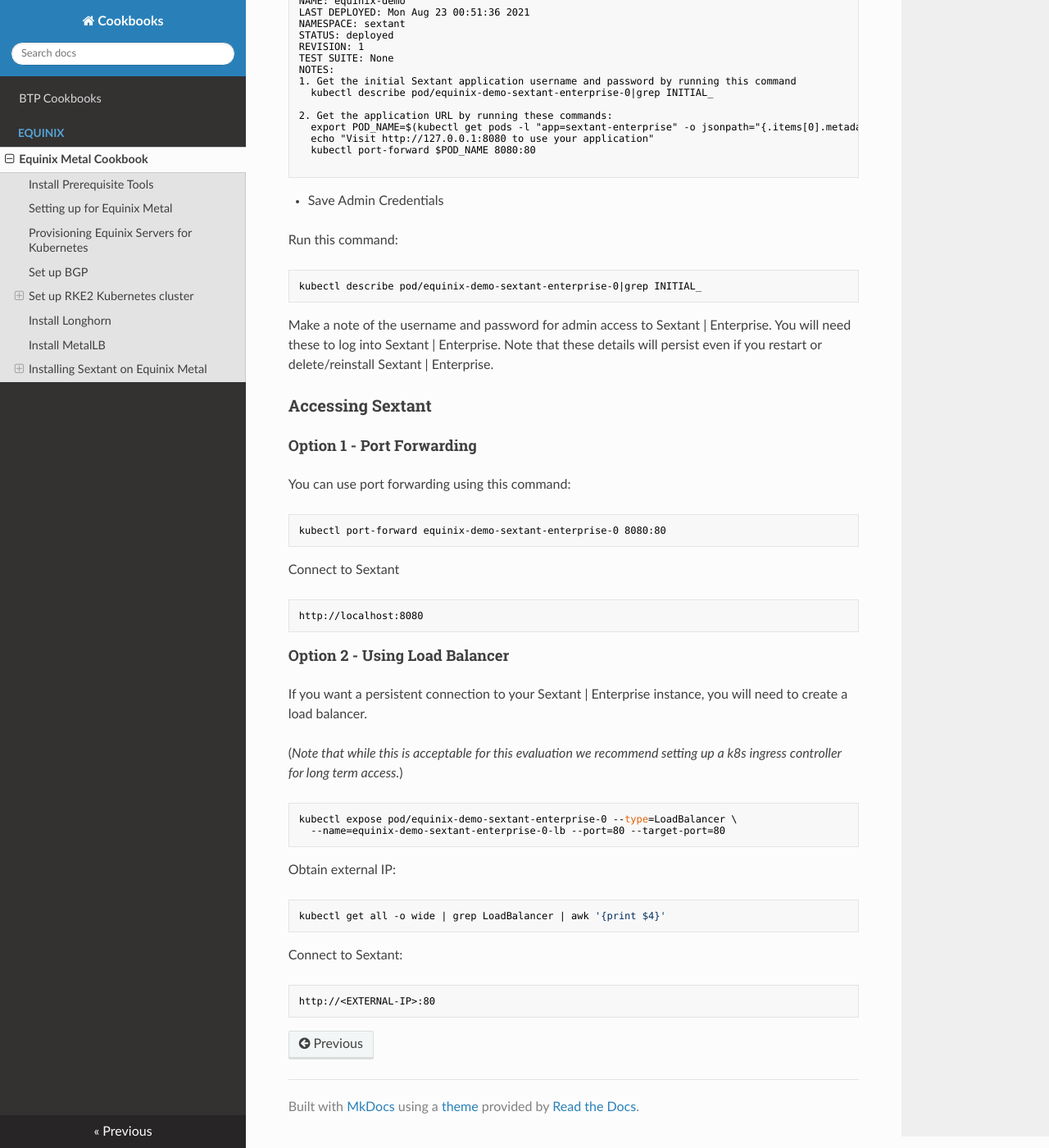
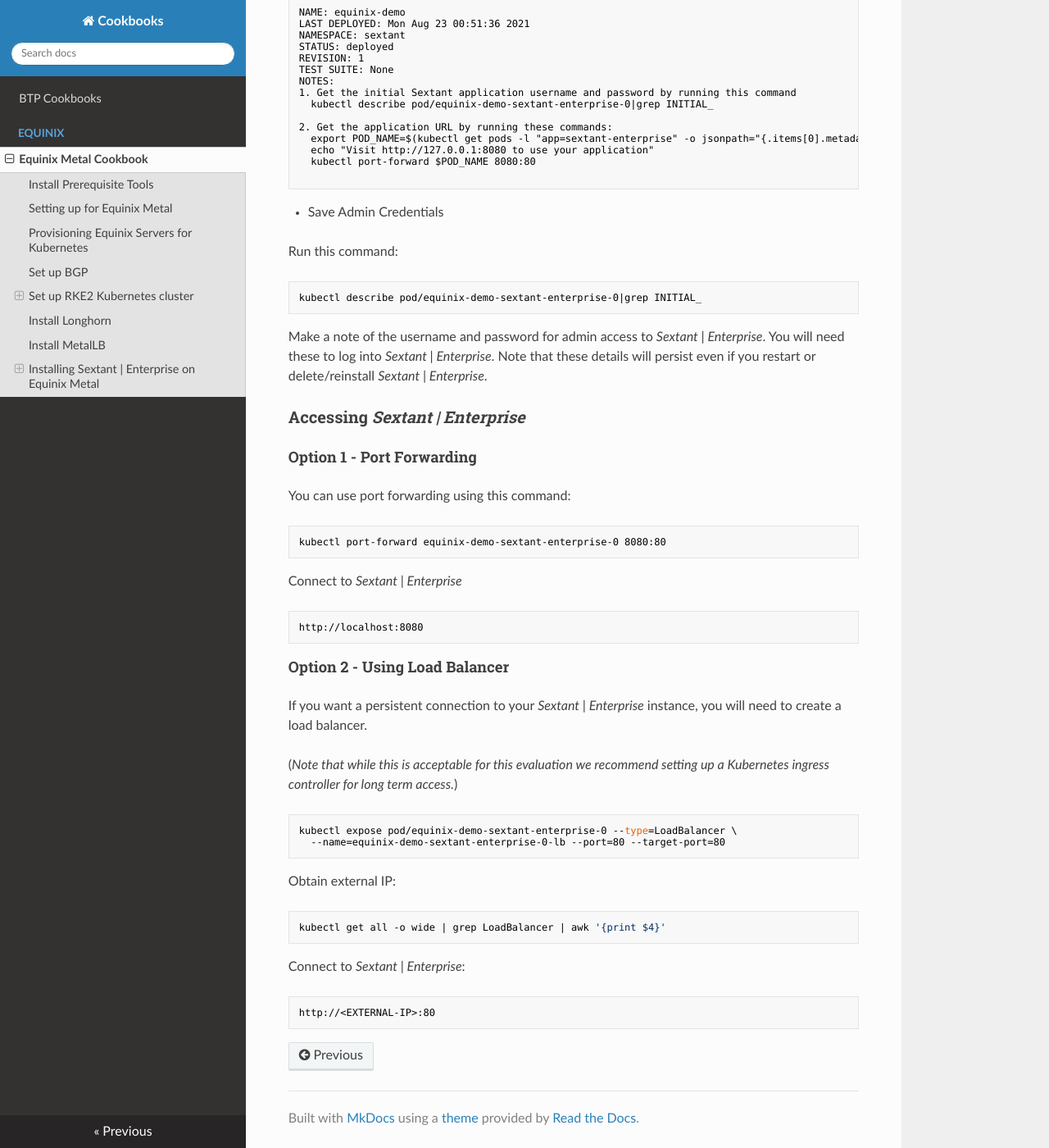
Before and after one commit to blockchaintp/cookbooks, an MkDocs documentation site: the page built from docs/equinix/index.md, in a window 1280 px wide and 1400 px high, scrolled down 5245 px. Shown: the whole window at 82% size. Built offline with MkDocs 1.6.1, drawn with Linux system fonts in a browser that asks for light colours; nearby versions of some CDN libraries; some of the changed text lies outside the part shown.

Commit message:
docs(equinix): fix product and kubernetes refs
Signed-off-by: Duncan Johnston-Watt <duncan@blockchaintp.com>

````diff
--- a/docs/equinix/index.md
+++ b/docs/equinix/index.md
@@ -1,7 +1,7 @@
 # Equinix Metal Cookbook
 
 Recipe for setting up a Kubernetes cluster on Equinix Metal and installing
-Sextant to deploy and manage blockchain networks.
+_Sextant | Enterprise_ to deploy and manage blockchain networks.
 
 ## Install Prerequisite Tools
 
@@ -29,8 +29,9 @@ You will need the up to date versions of the following tools installed -
 * Select the number of servers and server names. We recommend using at least
   three servers as controllers for HA when creating Kubernetes cluster, and any
   number after can be used as agent nodes.
-  (_In our project we used three servers for the Admin cluster for Sextant
-  and between 5-6 for the three blockchain network clusters_).
+  (**Note**: in our project we used three servers for the Admin cluster for
+  *Sextant | Enterprise* and between 5-6 for the three blockchain network
+  clusters).
 * Optionally `Add user data` (_handy feature to customize server provisioning_).
 * Optionally `Configure IPs` (_we kept defaults_).
 * Optionally `Customize SSH keys` (_we are using keys already configured for the
@@ -86,10 +87,11 @@ balancing, only to find that there is a conflict with MetalLB we plan to use for
 our deployments ingress. For our project, we opted to use individual system IPs
 for cluster access. If the first system fails, swap that IP of the failed RKE2
 Server with another RKE2 Server node in `/etc/rancher/rke2/config.yaml` on all
-nodes, as well your local workstation kubeconfig and Sextant. For a Kubernetes
-enterprise cluster, we strongly recommend setting up a load balancer for the
-cluster access. One solution is to use [Equinix guide to set up HAProxy load
-balancer outside the clusters](https://metal.equinix.com/developers/guides/load-balancing-ha/)
+nodes, as well your local workstation kubeconfig and *Sextant | Enterprise*.
+For a Kubernetes enterprise cluster, we strongly recommend setting up a load
+balancer for the cluster access. One solution is to use Equinix guide to set up
+[HAProxy load balancer](https://metal.equinix.com/developers/guides/load-balancing-ha/)
+outside the clusters.
 
 ### Set up the remaining RKE2 Server or Agent nodes
 
@@ -204,7 +206,7 @@ helm -n metallb-system install metallb metallb/metallb \
   -f <config file from step 2.yaml>
 ```
 
-## Installing Sextant on Equinix Metal
+## Installing *Sextant | Enterprise* on Equinix Metal
 
 ### Sign up for Evaluation
 
@@ -222,16 +224,16 @@ credentials
 helm repo add sextant https://btp-charts-stable.s3.amazonaws.com/charts/
 ```
 
-* Create namespace `sextant` for Sextant:
+* Create namespace `sextant` for *Sextant | Enterprise*:
 
 ```bash
 kubectl create namespace sextant
 kubectl config set-context --current --namespace=sextant
 ```
 
-* Assuming you've signed up for an [evaluation](#sign-up-for-evaluation) above, use the
-  credentials provided by BTP to create a Kubernetes secret so you can access
-  the BTP repo:
+* Assuming that you've signed up for an [evaluation](#sign-up-for-evaluation)
+  above, use the credentials provided by BTP to create a Kubernetes secret so
+  that you can access the BTP repo:
 
 ```bash
 CLIENT_UNAME=<'client name'>
@@ -239,11 +241,13 @@ CLIENT_EMAIL=<'client email'>
 CLIENT_PWORD=<'client password'>
 
 kubectl create secret docker-registry btp-lic \
-  --docker-server=https://dev.catenasys.com:8084/ --docker-username=$CLIENT_UNAME \
+  --docker-server=https://dev.catenasys.com:8084/ \
+  --docker-username=$CLIENT_UNAME \
   --docker-password=$CLIENT_PWORD --docker-email=$CLIENT_EMAIL
 ```
 
-* Create Sextant helm chart values file `values-equinix-demo.yaml`:
+* Create *Sextant | Enterprise* helm chart values
+  file `values-equinix-demo.yaml`:
 
 ```yaml
 sextant:
@@ -278,9 +282,9 @@ networkPolicy:
   enabled: true
 ```
 
-### Install Sextant Enterprise
+### Install *Sextant | Enterprise*
 
-* Install Sextant using `helm`:
+* Install *Sextant | Enterprise* using `helm`:
 
 ```bash
 helm install -f values-equinix-demo.yaml equinix-demo sextant/sextant-enterprise
@@ -315,11 +319,11 @@ kubectl describe pod/equinix-demo-sextant-enterprise-0|grep INITIAL_
 ```
 
 Make a note of the username and password for admin access to
-Sextant | Enterprise. You will need these to log into Sextant | Enterprise.
+*Sextant | Enterprise*. You will need these to log into *Sextant | Enterprise*.
 Note that these details will persist even if you restart or delete/reinstall
-Sextant | Enterprise.
+*Sextant | Enterprise*.
 
-### Accessing Sextant
+### Accessing *Sextant | Enterprise*
 
 #### Option 1 - Port Forwarding
 
@@ -329,7 +333,7 @@ You can use port forwarding using this command:
 kubectl port-forward equinix-demo-sextant-enterprise-0 8080:80
 ```
 
-Connect to Sextant
+Connect to *Sextant | Enterprise*
 
 ```bash
 http://localhost:8080
@@ -337,11 +341,11 @@ http://localhost:8080
 
 #### Option 2 - Using Load Balancer
 
-If you want a persistent connection to your Sextant | Enterprise instance,
+If you want a persistent connection to your *Sextant | Enterprise* instance,
 you will need to create a load balancer.
 
 (_Note that while this is acceptable for this evaluation we recommend setting
-up a k8s ingress controller for long term access._)
+up a Kubernetes ingress controller for long term access._)
 
 ```bash
 kubectl expose pod/equinix-demo-sextant-enterprise-0 --type=LoadBalancer \
@@ -354,7 +358,7 @@ Obtain external IP:
 kubectl get all -o wide | grep LoadBalancer | awk '{print $4}'
 ```
 
-Connect to Sextant:
+Connect to *Sextant | Enterprise*:
 
 ```bash
 http://<EXTERNAL-IP>:80
````
